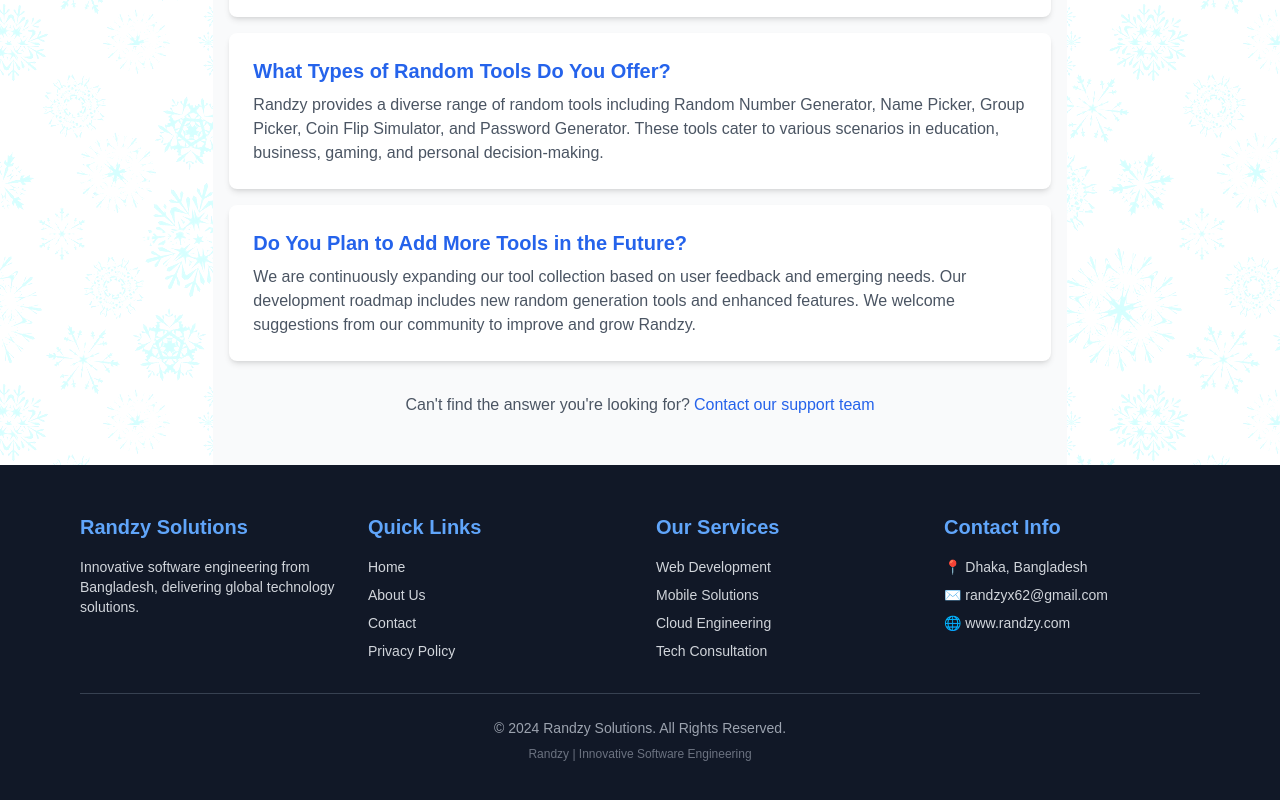
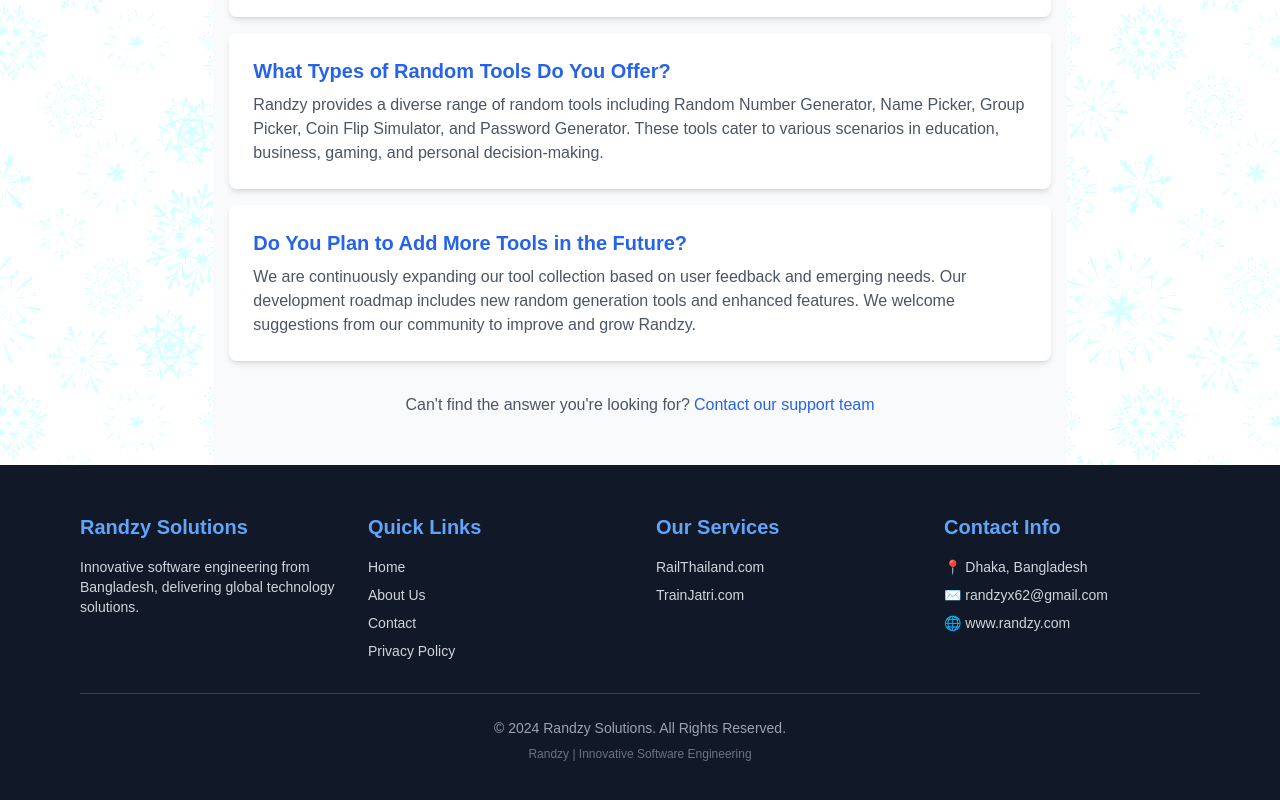
Before and after one commit to mdistiakahmed/randzy, a Next.js app: page / in a window 1280 px wide. Shown: the part 4515-5315 px from the top of the page. Built offline with nearby package versions, Linux system fonts and the light colour scheme.

Commit message:
Add backlinks

```diff
--- a/components/footer/Footer.tsx
+++ b/components/footer/Footer.tsx
@@ -91,10 +91,24 @@
               Our Services
             </h3>
             <ul className="space-y-2">
-              <li className="text-gray-300 text-sm">Web Development</li>
-              <li className="text-gray-300 text-sm">Mobile Solutions</li>
-              <li className="text-gray-300 text-sm">Cloud Engineering</li>
-              <li className="text-gray-300 text-sm">Tech Consultation</li>
+              <li className="text-gray-300 text-sm">
+                <a
+                  href="https://www.railthailand.com/"
+                  target="_blank"
+                  className=" hover:text-red-500 transition-colors"
+                >
+                  RailThailand.com
+                </a>
+              </li>
+              <li className="text-gray-300 text-sm">
+                <a
+                  href="https://www.trainjatri.com/"
+                  target="_blank"
+                  className=" hover:text-red-500 transition-colors"
+                >
+                  TrainJatri.com
+                </a>
+              </li>
             </ul>
           </div>
 
```
